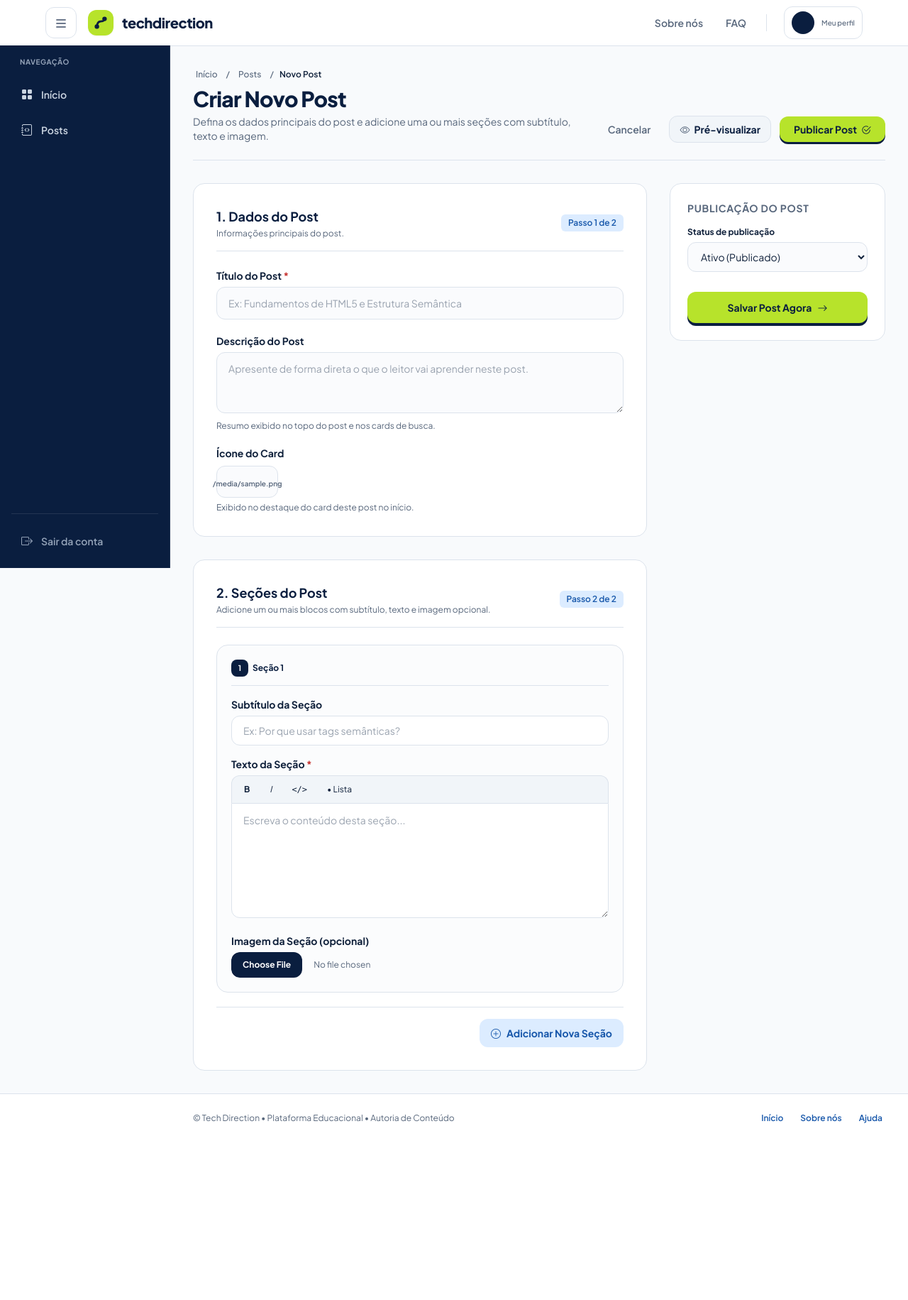
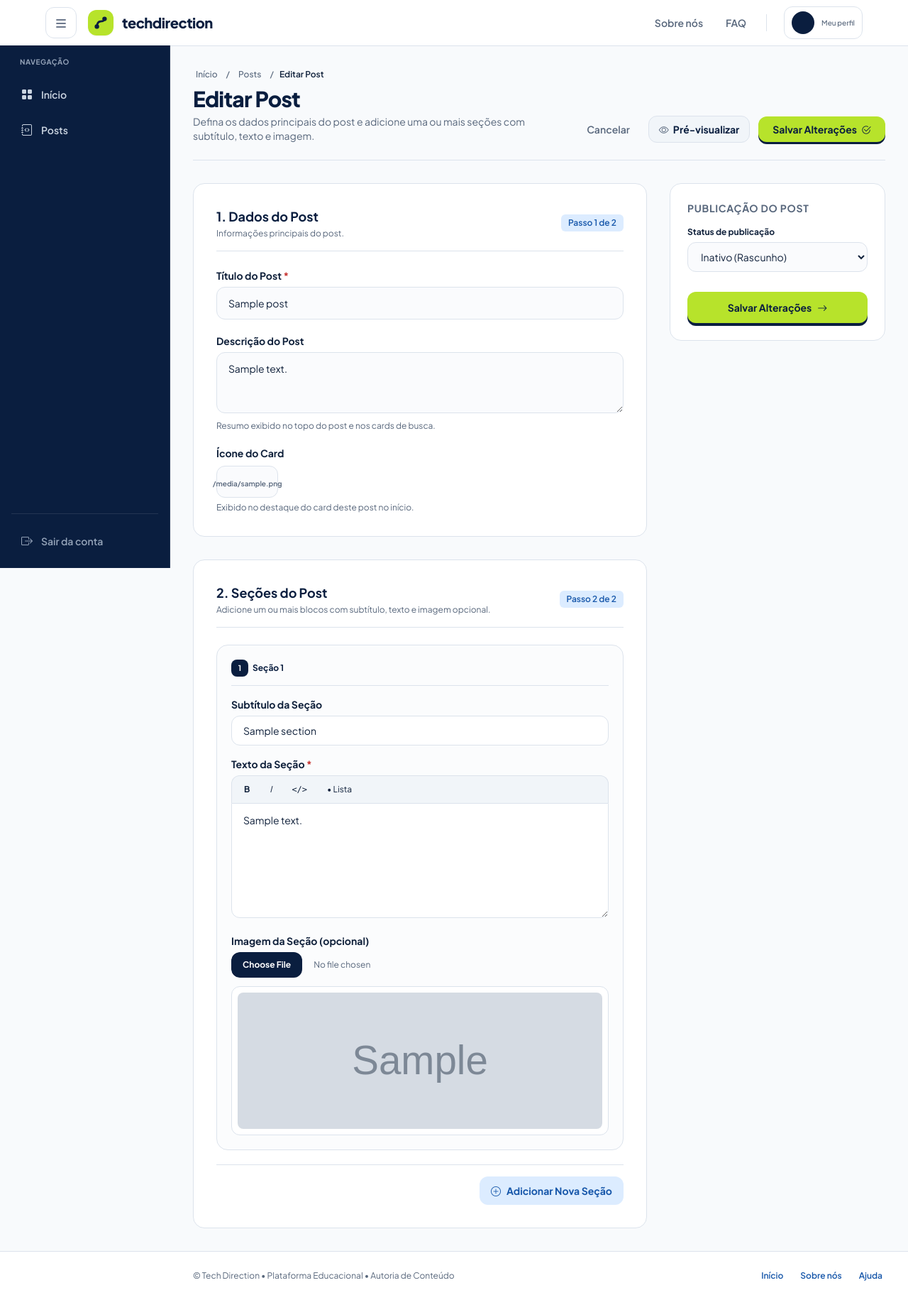
Before and after one commit to DevFernando06/Tech-Direction, a Flask app: template templates/posts/cad_post.html in a window 1280 px wide. Shown: the whole page at 71% size. Before the commit the page ends 1582 px from the top, so only its background shows below. Run offline with Flask 3, Linux system fonts and the light colour scheme; the template is opened without the code that fills it: most values are stand-ins (such as "Sample title", 1, 10 or a date in 2020); grey boxes marked "Sample" are stand-in pictures; some libraries are stand-ins or nearby versions.

Commit message:
Enhance post form for create/edit functionality
Updated the post form to handle both creating and editing posts. Adjusted button labels and form actions based on the editing state.

```diff
--- a/templates/posts/cad_post.html
+++ b/templates/posts/cad_post.html
@@ -7,6 +7,7 @@
 {% endblock %}
 
 {% block content %}
+{% set editando = post is defined and post %}
 <div class="flex-1 flex relative">
     {% include 'partils/sidebar.html' %}
 
@@ -24,11 +25,11 @@
                                 class="hover:text-brand-blue focus-visible:outline-none focus-visible:ring-2 focus-visible:ring-brand-lime rounded px-1 py-0.5">Posts</a>
                         </li>
                         <li aria-hidden="true">/</li>
-                        <li><span class="text-ink font-semibold" aria-current="page">Novo Post</span></li>
+                        <li><span class="text-ink font-semibold" aria-current="page">{{ 'Editar Post' if editando else 'Novo Post' }}</span></li>
                     </ol>
                 </nav>
                 <h1 class="text-2xl sm:text-3xl font-extrabold text-brand-dark tracking-tight">
-                    Criar Novo Post
+                    {{ 'Editar Post' if editando else 'Criar Novo Post' }}
                 </h1>
                 <p class="text-sm text-muted mt-1 max-w-2xl">
                     Defina os dados principais do post e adicione uma ou mais seções com subtítulo, texto e imagem.
@@ -48,13 +49,13 @@
                 </button>
                 <button type="submit" form="formPost"
                     class="py-2 px-4 sm:px-5 rounded-xl bg-brand-lime hover:bg-[#aedf1e] text-brand-dark font-bold text-xs sm:text-sm flex items-center gap-1.5 shadow-[0_3px_0_0_#0A1E3F] active:translate-y-[1px] active:shadow-none transition-all focus-visible:outline-none focus-visible:ring-2 focus-visible:ring-brand-lime">
-                    <span>Publicar Post</span>
+                    <span>{{ 'Salvar Alterações' if editando else 'Publicar Post' }}</span>
                     <i class="bi bi-check2-circle" aria-hidden="true"></i>
                 </button>
             </div>
         </header>
 
-        <form id="formPost" action="{{ url_for('cad_post_post') }}" method="post" enctype="multipart/form-data"
+        <form id="formPost" action="{{ url_for('edit_post_post', slug=slug) if editando else url_for('cad_post_post') }}" method="post" enctype="multipart/form-data"
             class="grid grid-cols-1 lg:grid-cols-12 gap-8 items-start">
             <div class="lg:col-span-8 space-y-8">
                 <!-- Passo 1: Dados do Post (tabela posts) -->
@@ -77,6 +78,7 @@
                                 Título do Post <span class="text-danger" aria-hidden="true">*</span>
                             </label>
                             <input type="text" id="postTitle" name="title" required maxlength="255"
+                                value="{{ post.title if editando else '' }}"
                                 placeholder="Ex: Fundamentos de HTML5 e Estrutura Semântica"
                                 class="w-full px-4 py-3 text-sm rounded-xl bg-slate-50/75 border border-line text-ink placeholder-muted/60 focus:outline-none focus:ring-2 focus:ring-brand-lime focus:border-brand-blue focus:bg-white transition-all">
                         </div>
@@ -88,7 +90,7 @@
                             <textarea id="postDescription" name="description" rows="3"
                                 aria-describedby="description-help"
                                 placeholder="Apresente de forma direta o que o leitor vai aprender neste post."
-                                class="w-full px-4 py-3 text-sm rounded-xl bg-slate-50/75 border border-line text-ink placeholder-muted/60 focus:outline-none focus:ring-2 focus:ring-brand-lime focus:border-brand-blue focus:bg-white transition-all"></textarea>
+                                class="w-full px-4 py-3 text-sm rounded-xl bg-slate-50/75 border border-line text-ink placeholder-muted/60 focus:outline-none focus:ring-2 focus:ring-brand-lime focus:border-brand-blue focus:bg-white transition-all">{{ (post.description or '') if editando else '' }}</textarea>
                             <p id="description-help" class="text-xs text-muted mt-1">Resumo exibido no topo do post e
                                 nos cards de busca.</p>
                         </div>
@@ -134,6 +136,7 @@
                     </header>
 
                     <div id="sectionsContainer" class="space-y-6">
+{% for secao in (post.sections|sort(attribute='display_order') if editando else [{}]) %}
                         <article
                             class="post-section-item rounded-2xl border border-line bg-slate-50/50 p-4 sm:p-5 space-y-4">
                             <div class="flex items-center justify-between gap-2 border-b border-line pb-3">
@@ -154,6 +157,7 @@
                                     Subtítulo da Seção
                                 </label>
                                 <input type="text" name="section_subtitle[]" maxlength="255"
+                                    value="{{ secao.subtitle or '' }}"
                                     placeholder="Ex: Por que usar tags semânticas?"
                                     class="section-subtitle-input w-full px-4 py-2.5 text-sm rounded-xl bg-white border border-line text-ink placeholder-muted/60 focus:outline-none focus:ring-2 focus:ring-brand-lime focus:border-brand-blue transition-all">
                             </div>
@@ -179,7 +183,7 @@
                                 </div>
                                 <textarea name="section_text[]" rows="6" required
                                     placeholder="Escreva o conteúdo desta seção..."
-                                    class="section-text-input w-full px-4 py-3 text-sm rounded-b-xl bg-white border border-line text-ink placeholder-muted/60 focus:outline-none focus:ring-2 focus:ring-brand-lime focus:border-brand-blue transition-all leading-relaxed"></textarea>
+                                    class="section-text-input w-full px-4 py-3 text-sm rounded-b-xl bg-white border border-line text-ink placeholder-muted/60 focus:outline-none focus:ring-2 focus:ring-brand-lime focus:border-brand-blue transition-all leading-relaxed">{{ secao.text or '' }}</textarea>
                             </div>
 
                             <div>
@@ -188,13 +192,15 @@
                                 </label>
                                 <input type="file" name="section_img[]" accept="image/*"
                                     class="section-img-input w-full text-xs text-muted file:mr-4 file:py-2.5 file:px-4 file:rounded-xl file:border-0 file:text-xs file:font-bold file:bg-brand-dark file:text-white hover:file:bg-brand-blue cursor-pointer focus-visible:outline-none focus-visible:ring-2 focus-visible:ring-brand-lime rounded-xl">
+                                <input type="hidden" name="section_img_atual[]" value="{{ secao.url_img or '' }}">
                                 <figure
-                                    class="section-img-preview hidden mt-3 border border-line rounded-xl p-2 bg-white">
-                                    <img src="" alt="Pré-visualização da imagem da seção"
+                                    class="section-img-preview {{ '' if secao.url_img else 'hidden' }} mt-3 border border-line rounded-xl p-2 bg-white">
+                                    <img src="{{ secao.url_img or '' }}" alt="Pré-visualização da imagem da seção"
                                         class="section-img-preview-el w-full max-h-48 object-cover rounded-lg">
                                 </figure>
                             </div>
                         </article>
+{% endfor %}
                     </div>
 
                     <div class="mt-5 pt-4 border-t border-line flex justify-end">
@@ -218,15 +224,15 @@
                         </label>
                         <select id="postStatus" name="status"
                             class="w-full px-3.5 py-2.5 text-sm rounded-xl bg-slate-50/75 border border-line text-ink focus:outline-none focus:ring-2 focus:ring-brand-lime">
-                            <option value="true" selected>Ativo (Publicado)</option>
-                            <option value="false">Inativo (Rascunho)</option>
+                            <option value="true" {{ 'selected' if not editando or post.status else '' }}>Ativo (Publicado)</option>
+                            <option value="false" {{ 'selected' if editando and not post.status else '' }}>Inativo (Rascunho)</option>
                         </select>
                     </section>
 
                     <div class="space-y-3 pt-2">
                         <button type="submit"
                             class="w-full py-3 px-4 rounded-xl bg-brand-lime hover:bg-[#aedf1e] text-brand-dark font-bold text-sm flex items-center justify-center gap-2 shadow-[0_4px_0_0_#0A1E3F] active:translate-y-[2px] active:shadow-none transition-all focus-visible:outline-none focus-visible:ring-2 focus-visible:ring-brand-lime">
-                            <span>Salvar Post Agora</span>
+                            <span>{{ 'Salvar Alterações' if editando else 'Salvar Post Agora' }}</span>
                             <i class="bi bi-arrow-right" aria-hidden="true"></i>
                         </button>
                     </div>
```
